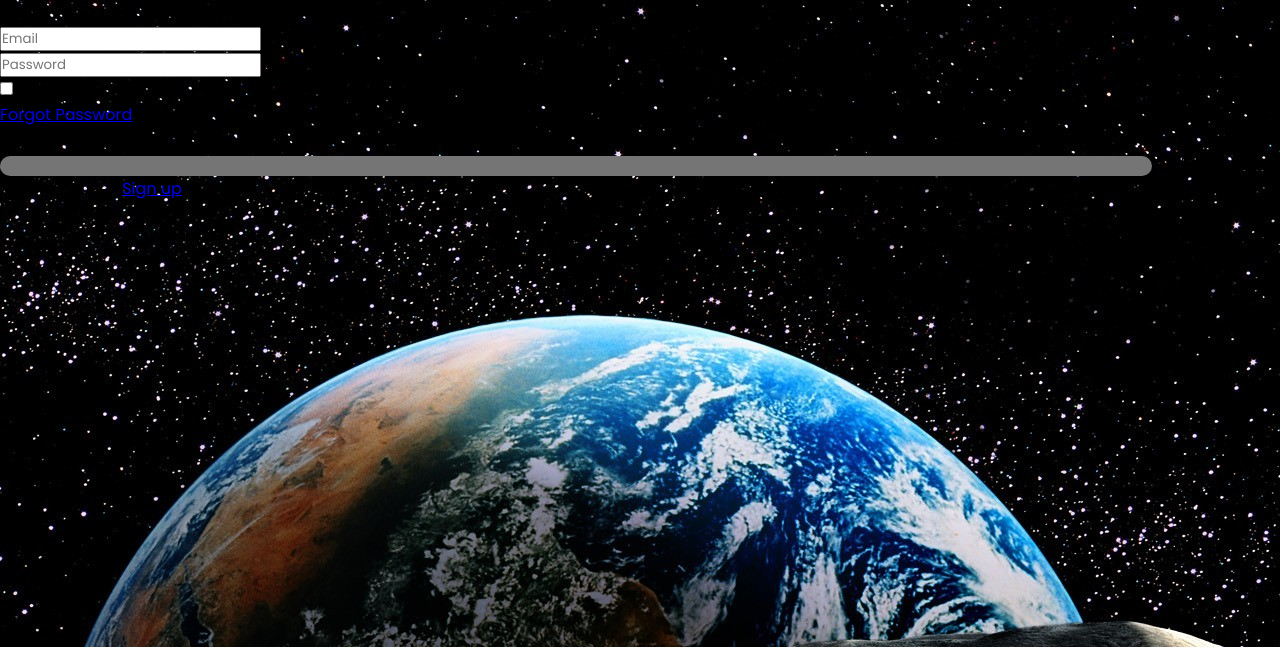
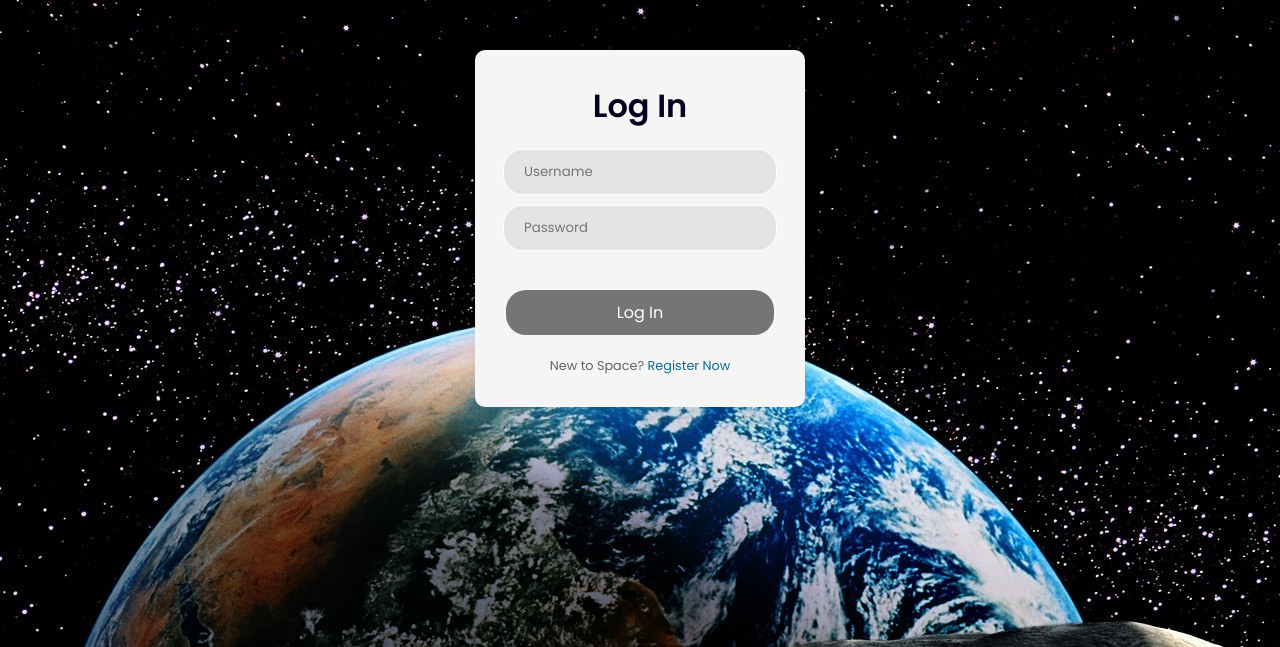
Before and after one commit to 1arin/LiveChatRoom, a Flask app: page /login in a window 1280 px wide. Shown: the top 647 px of the page. Run offline with Flask 3, Linux system fonts and the light colour scheme.

Commit message:
add login

```diff
--- a/templates/login.html
+++ b/templates/login.html
@@ -4,39 +4,22 @@
     <meta charset="UTF-8">
     <meta http-equiv="X-UA-Compatible" content="IE=edge">
     <meta name="viewport" content="width=device-width, initial-scale=1.0">
-    <link rel="stylesheet" href="{{url_for('static', filename='css/styleLogin.css')}}">
-    <title>Log in : SPACE</title>
+    <link rel="stylesheet" href="{{url_for('static', filename='css/stylelogin.css')}}">
+    <title>Sign Up : SPACE</title>
 </head>
-
 <body>
-    <div class="login-box">
-        <div class="login-header">
-            <header>Login</header>
+    <div class="wrapper">
+        <h1>Log In</h1>
+        <form action="#">
+            <input type="text" placeholder="Username">
+            <input type="password" placeholder="Password">
+        </form>
+        <button>Log In</button>
+        <div class="member">
+            New to Space? <a href="{{ url_for('register') }}">
+                Register Now
+            </a>
         </div>
-        <div class="input-box">
-            <input type="text" class="input-field" placeholder="Email" autocomplete="off" required>
-        </div>
-        <div class="input-box">
-            <input type="password" class="input-field" placeholder="Password" autocomplete="off" required>
-        </div>
-        <div class="forgot">
-            <section>
-                <input type="checkbox" id="check">
-                <label for="check">Remember me</label>
-            </section>
-            <section>
-                <a href="#">Forgot Password</a>
-            </section>
-        </div>
-        <div class="input-submit">
-            <button class="submit-btn" id="submit"></button>
-            <label for="submit">Sign In</label>
-        </div>
-        <div class="sign-up-link">
-            <p>New to Space? <a href="{{ url_for('register') }}">Sign up</a></p>
-        </div>
-
     </div>
-
 </body>
 </html>
```
